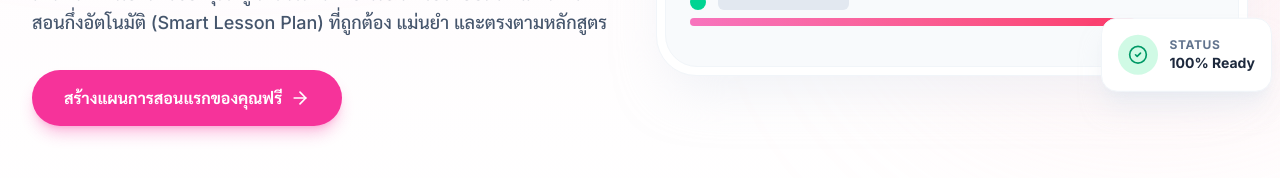
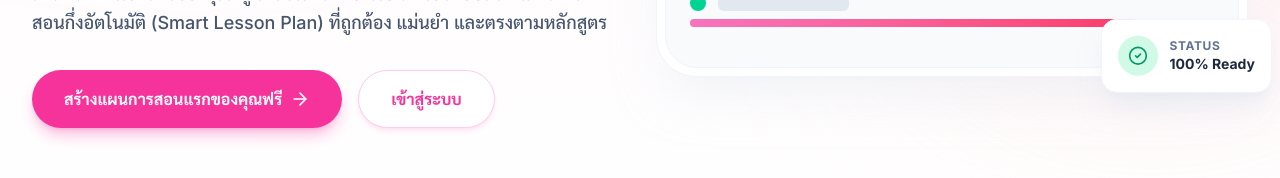
Before and after one commit to Distinycate/Smart-plan, a Next.js app: page / in a window 1280 px wide. Shown: the part 507-685 px from the top of the page. Built offline with nearby package versions, Linux system fonts and the light colour scheme; no server answers.

Commit message:
feat(ui): update landing page buttons to point to /login and add explicit login button

```diff
--- a/app/page.tsx
+++ b/app/page.tsx
@@ -52,10 +52,16 @@ export default function LandingPage() {
 
               <div className="mt-8 flex flex-col sm:flex-row gap-4">
                 <Link
-                  href="/register"
+                  href="/login"
                   className="inline-flex justify-center items-center gap-2 rounded-full bg-pink-500 px-8 py-4 text-base font-black text-white shadow-lg shadow-pink-500/30 transition-all hover:-translate-y-1 hover:shadow-xl hover:shadow-pink-500/40 hover:bg-pink-600"
                 >
                   สร้างแผนการสอนแรกของคุณฟรี <ArrowRight className="h-5 w-5" />
+                </Link>
+                <Link
+                  href="/login"
+                  className="inline-flex justify-center items-center gap-2 rounded-full bg-white px-8 py-4 text-base font-black text-pink-500 border border-pink-200 shadow-md shadow-pink-500/10 transition-all hover:-translate-y-1 hover:shadow-lg hover:shadow-pink-500/20 hover:bg-pink-50"
+                >
+                  เข้าสู่ระบบ
                 </Link>
               </div>
             </motion.div>
@@ -254,7 +260,7 @@ export default function LandingPage() {
               </ul>
 
               <Link
-                href="/register"
+                href="/login"
                 className="block w-full rounded-2xl bg-pink-500 px-6 py-4 text-center text-lg font-black text-white shadow-lg shadow-pink-500/30 transition-all hover:-translate-y-1 hover:bg-pink-600 hover:shadow-xl hover:shadow-pink-500/40"
               >
                 สมัครสมาชิกและเริ่มใช้ฟรีวันนี้
```
